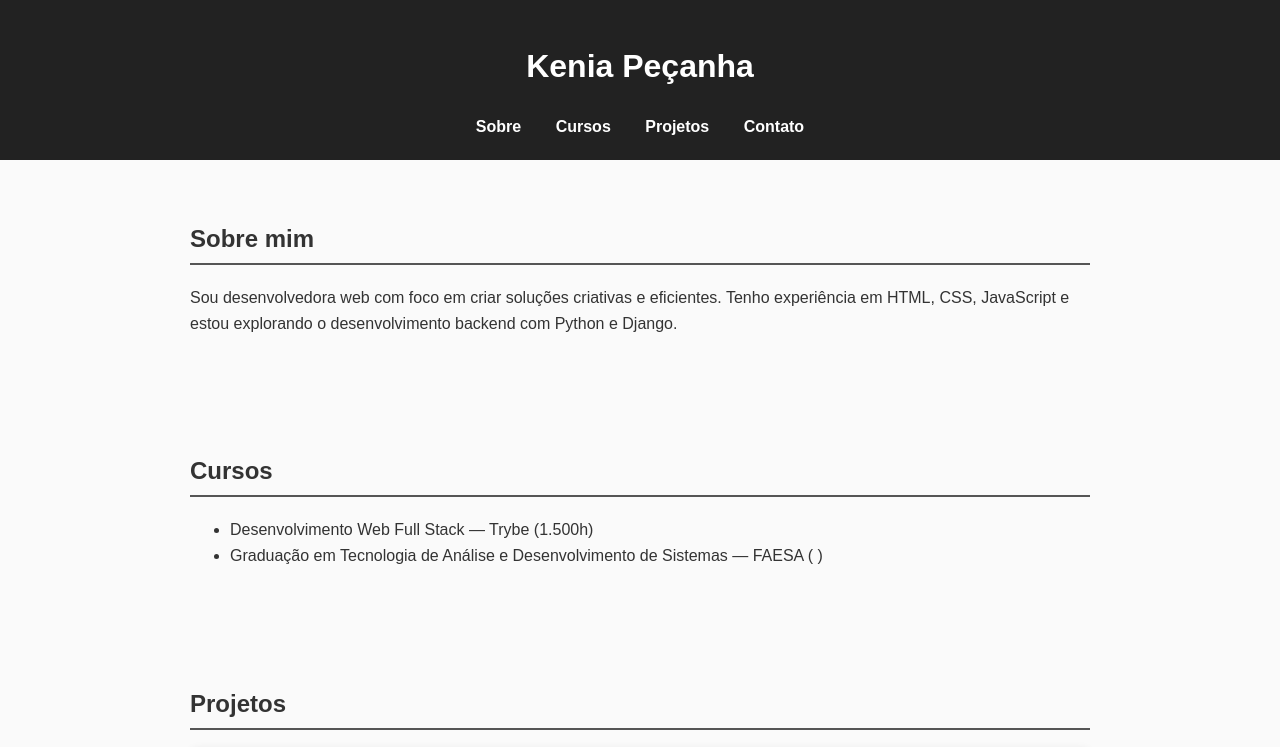
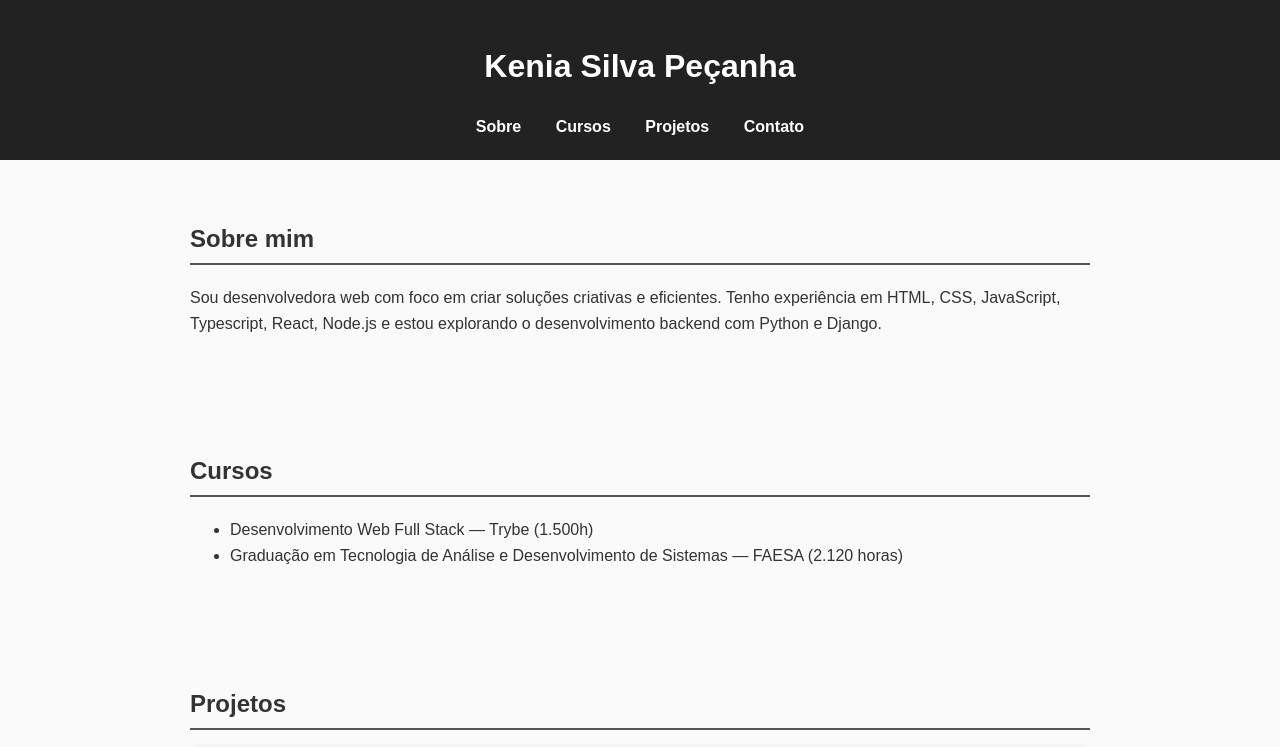
Before and after one commit to keniapecanha/projetos-Trybe, a plain HTML site: page index.html in a window 1280 px wide. Shown: the top 747 px of the page. Drawn offline with Linux system fonts and the light colour scheme.

Commit message:
adding information in about me and courses

```diff
--- a/index.html
+++ b/index.html
@@ -8,7 +8,7 @@
 </head>
 <body>
   <header>
-    <h1>Kenia Peçanha</h1>
+    <h1>Kenia Silva Peçanha</h1>
     <nav>
       <a href="#sobre">Sobre</a>
       <a href="#cursos">Cursos</a>
@@ -19,7 +19,7 @@
 
   <section id="sobre">
     <h2>Sobre mim</h2>
-    <p>Sou desenvolvedora web com foco em criar soluções criativas e eficientes. Tenho experiência em HTML, CSS, JavaScript e estou explorando o desenvolvimento backend com Python e Django.</p>
+    <p>Sou desenvolvedora web com foco em criar soluções criativas e eficientes. Tenho experiência em HTML, CSS, JavaScript, Typescript, React, Node.js  e estou explorando o desenvolvimento backend com Python e Django.</p>
   </section>
 
   <section id="cursos">
--- a/script.js
+++ b/script.js
@@ -1,6 +1,6 @@
 const cursos = [
   { nome: "Desenvolvimento Web Full Stack", instituicao: "Trybe", carga: "1.500h" },
-  { nome: "Graduação em Tecnologia de Análise e Desenvolvimento de Sistemas", instituicao: "FAESA", carga: " " },
+  { nome: "Graduação em Tecnologia de Análise e Desenvolvimento de Sistemas", instituicao: "FAESA", carga: "2.120 horas" },
 ];
 
 const projetos = [
```
